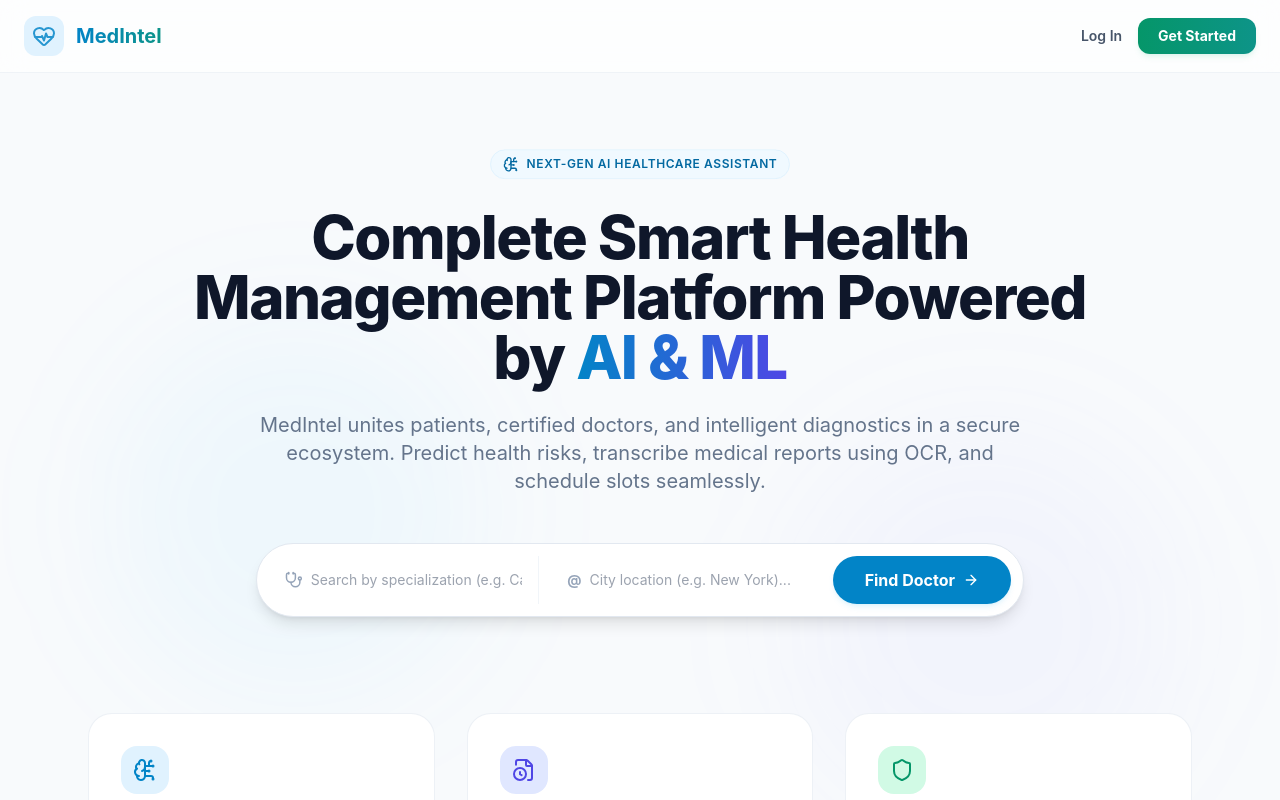
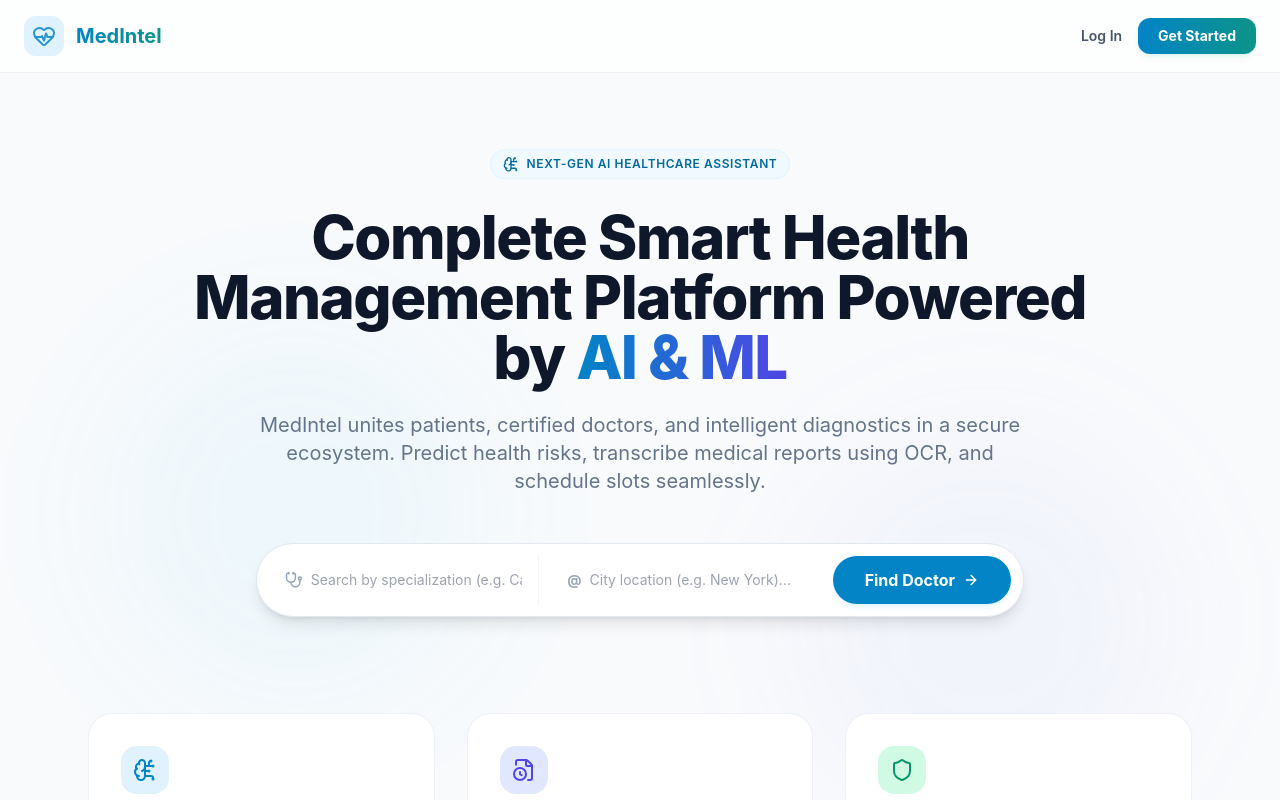
Before and after one commit to vivek-s-soni/MedIntel, a React app in the folder frontend/: page / in a window 1280 px wide. Shown: the top 800 px of the page. Built offline with nearby package versions, Linux system fonts and the light colour scheme; the HTML template or start-up script is replaced by a standard one.

Commit message:
Update LandingPage.jsx

```diff
--- a/frontend/src/pages/LandingPage.jsx
+++ b/frontend/src/pages/LandingPage.jsx
@@ -33,7 +33,7 @@ const LandingPage = () => {
           </button>
           <button
             onClick={() => navigate('/register')}
-className="text-sm font-bold bg-gradient-to-r from-emerald-600 to-teal-600 hover:from-emerald-700 hover:to-teal-700 text-white px-5 py-2 rounded-xl transition-all shadow-md shadow-emerald-500/10"          >
+className="text-sm font-bold bg-gradient-to-r from-primary-600 to-teal-600 hover:from-primary-700 hover:to-teal-700 text-white px-5 py-2 rounded-xl transition-all shadow-md shadow-emerald-500/10"          >
             Get Started
           </button>
         </div>
```
